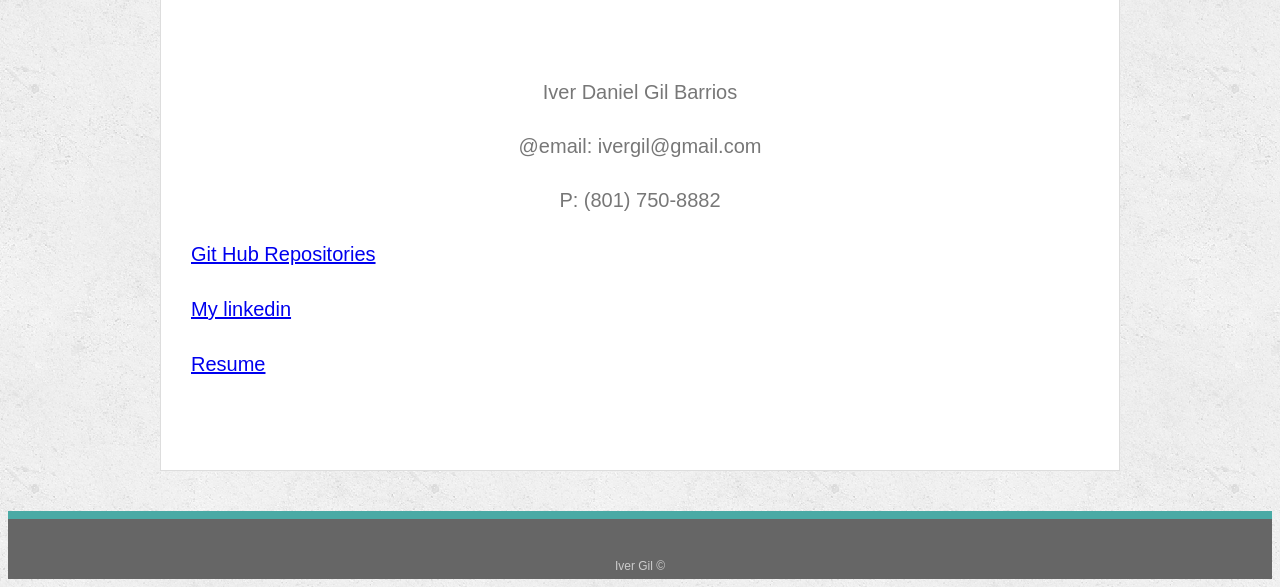
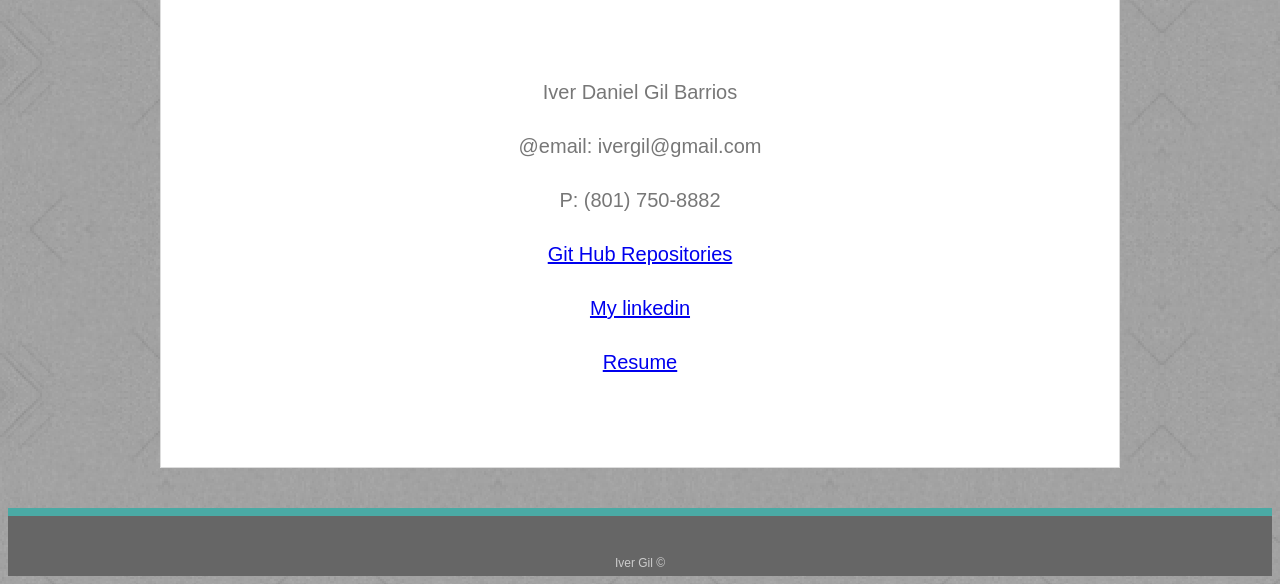
Before and after one commit to ivergil/Responsive-Portfolio, a plain HTML site: page contact.html in a window 1280 px wide. Shown: the part 269-856 px from the top of the page. Drawn offline with Linux system fonts and the light colour scheme.

Commit message:
New Protfolio 2

```diff
--- a/assets/css/style.css
+++ b/assets/css/style.css
@@ -3,7 +3,7 @@ body {
   font-size: 18px;
   line-height: 34px;
   color: #777777;
-  background: url("../images/concrete_seamless.png");
+  background-image: url('../images/mirrored_squares_@2X.png');
 }
 
 * {
--- a/contact.html
+++ b/contact.html
@@ -33,9 +33,9 @@
                 <p class="card-text">Iver Daniel Gil Barrios</p>
                 <p class="card-text">@email: ivergil@gmail.com</p>
                 <p class="card-text">P: (801) 750-8882</p>
-                <p><a class="card-text" href="https://github.com/ivergil">Git Hub Repositories</a></p>
-                <p><a class="card-text" href="https://www.linkedin.com/feed/?trk=onboarding-landing">My linkedin</a></p>
-                <a class="card-text" href="./assets/images/IverGil.pdf">Resume</a>
+                <p class="card-text"><a href="https://github.com/ivergil">Git Hub Repositories</a></p>
+                <p class="card-text"><a href="https://www.linkedin.com/feed/?trk=onboarding-landing">My linkedin</a></p>
+                <p class="card-text"><a class="card-text" href="./assets/images/IverGil.pdf">Resume</a></p>
             </div>
         </div>
         <div class="card">
```
Also changed, not shown: assets/images/Instagram-3.png (added), assets/images/git.png (added), assets/images/link.png (added).
